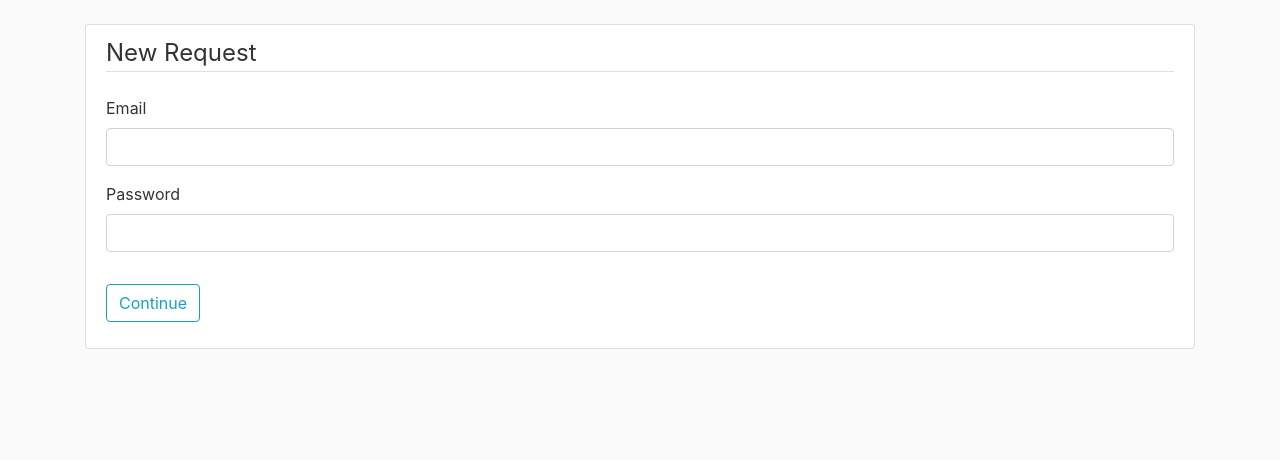
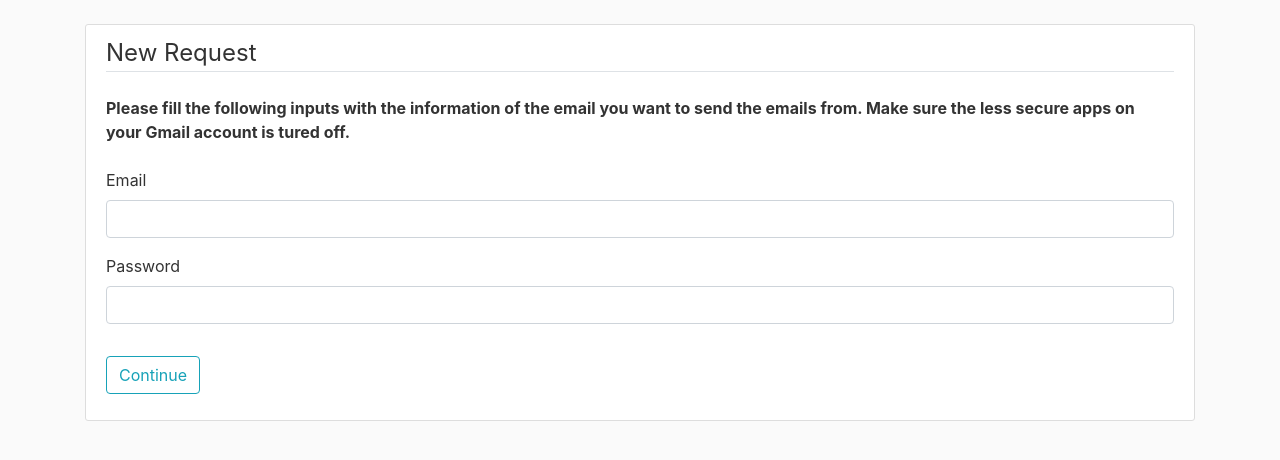
Before and after one commit to alonlerner/college-recruiting-email-generator, a Flask app: page /request/check_email in a window 1280 px wide. Shown: the part 56-516 px from the top of the page. Run offline with Flask 2, Linux system fonts and the light colour scheme; a user stored in the database is signed in; some libraries are stand-ins or nearby versions.

Commit message:
added instructions to check email page-08-10-2021

```diff
--- a/flaskproject/config.py
+++ b/flaskproject/config.py
@@ -9,4 +9,4 @@ class Config:
     MAIL_PASSWORD='Medical2020!'
     RECAPTCHA_PUBLIC_KEY='6LckvOMbAAAAAMfW8UFb3XI-Da_MJPTqkew8ESvN'
     RECAPTCHA_PRIVATE_KEY='6LckvOMbAAAAAEhOdIRnnBdhtzjHKJRax3eJRysz'
-    TESTING=True
+    TESTING=False
--- a/flaskproject/templates/check_email.html
+++ b/flaskproject/templates/check_email.html
@@ -5,6 +5,9 @@
             {{ form.hidden_tag() }}
             <fieldset class="form-group">
                 <legend class="border-bottom mb-4">New Request</legend>
+                <div class="form-group">
+                    <label class="form-control-label"><b>Please fill the following inputs with the information of the email you want to send the emails from. Make sure the less secure apps on your Gmail account is tured off.</b></label>
+                </div>
                 <div class="form-group">
                     {{ form.email.label(class="form-control-label") }}
 
```
